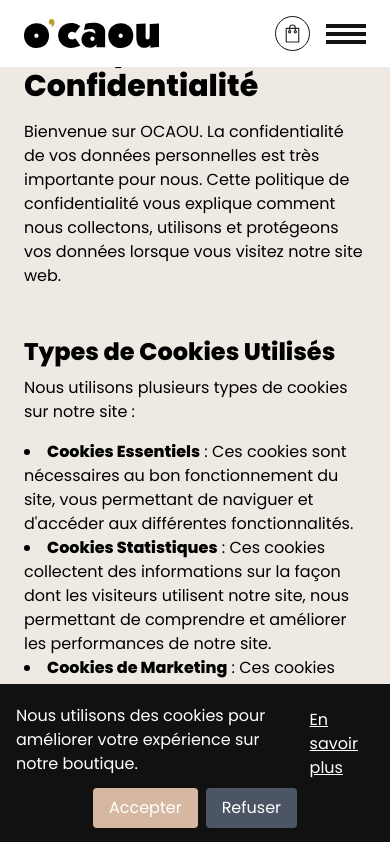
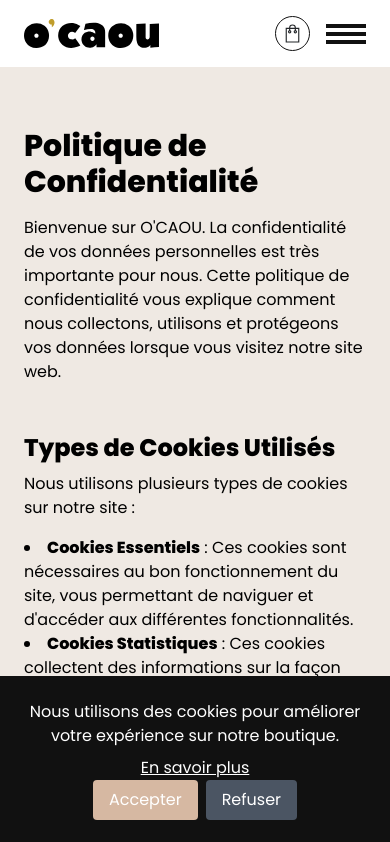
Before and after one commit to o-caou/landing_page, a Next.js app: page /privacy-policy in a window 390 px wide. Shown: the top 842 px of the page. Built offline with nearby package versions, Linux system fonts and the light colour scheme.

Commit message:
update cookie banner

```diff
--- a/src/app/privacy-policy/page.jsx
+++ b/src/app/privacy-policy/page.jsx
@@ -1,9 +1,9 @@
 export default function PrivacyPolicy() {
   return (
-    <div className="bg-lin p-8 w-full px-6 sm:px-24 sm:pt-40 sm:pb-24">
+    <div className="bg-lin p-8 w-full px-6 pt-32 pb-12 sm:px-24 sm:pt-40 sm:pb-24">
       <h1 className="text-3xl font-bold mb-4">Politique de Confidentialité</h1>
       <p className="mb-12">
-        Bienvenue sur OCAOU. La confidentialité de vos données personnelles est
+        Bienvenue sur O'CAOU. La confidentialité de vos données personnelles est
         très importante pour nous. Cette politique de confidentialité vous
         explique comment nous collectons, utilisons et protégeons vos données
         lorsque vous visitez notre site web.
--- a/src/components/CookieBanner.jsx
+++ b/src/components/CookieBanner.jsx
@@ -30,14 +30,16 @@ export default function CookieBanner() {
   if (!isVisible) return null;
 
   return (
-    <div className="fixed bottom-0 left-0 w-full bg-black text-white p-4 flex flex-col md:flex-row justify-between items-center z-30">
-      <div className="flex items-center">
-        <p className="mb-2 md:mb-0">
+    <div className="fixed bottom-0 left-0 w-full bg-black text-white flex flex-col justify-between items-center z-30 p-6 sm:p-4 sm:flex-row ">
+      <div className="sm:flex sm:items-center">
+        <p className="mb-2 text-center sm:mb-0 sm:text-left">
           Nous utilisons des cookies pour améliorer votre expérience sur notre
           boutique.
         </p>
-        <Link href="/privacy-policy" className="underline text-white px-4 py-2">
-          En savoir plus
+        <Link href="/privacy-policy" className="sm:px-4 sm:py-2">
+          <p className="underline text-white  text-center sm:text-left">
+            En savoir plus
+          </p>
         </Link>
       </div>
 
```
